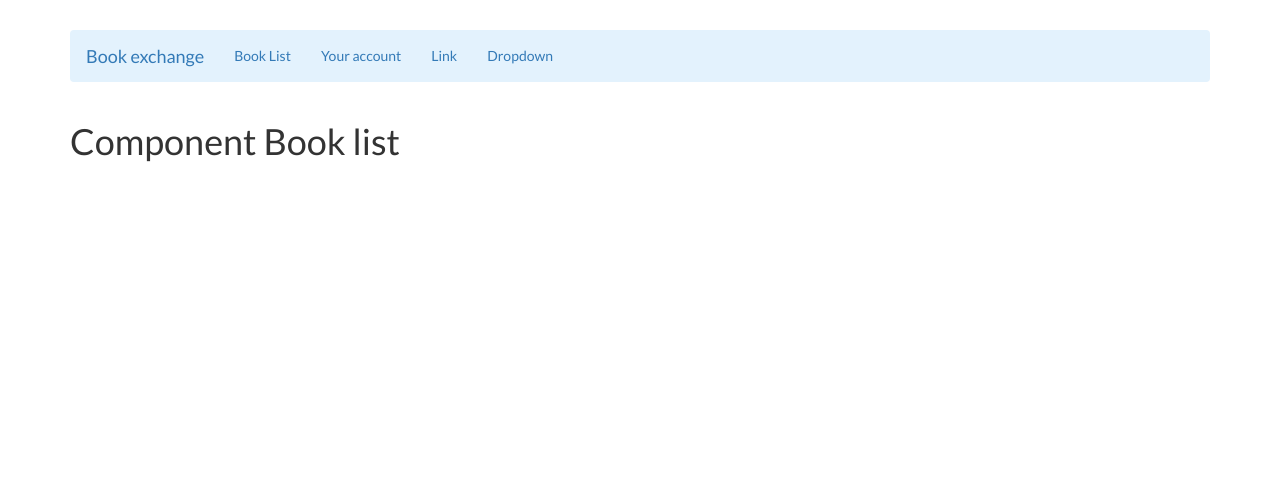
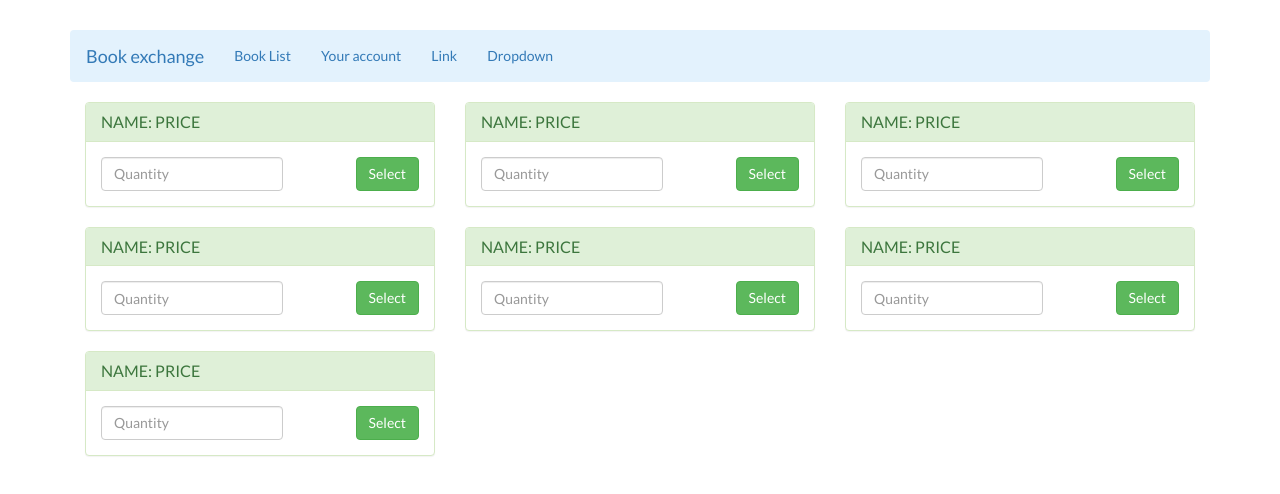
Before and after one commit to dung-phan/exchange-books-vuejs, a Vue app: page /list in a window 1280 px wide. Shown: the top 494 px of the page. Built offline with nearby package versions, Linux system fonts and the light colour scheme.

Commit message:
render layout in booklist component with bootstrap

```diff
--- a/src/components/BookList.vue
+++ b/src/components/BookList.vue
@@ -1,3 +1,69 @@
 <template>
-  <h1>Component Book list</h1>
+  <div>
+    <app-book v-for="book in books" :key="book.id"> </app-book>
+  </div>
 </template>
+<script>
+import Books from "./YourAccount";
+export default {
+  data() {
+    return {
+      books: [
+        {
+          id: 1,
+          name: "Flow: The Psychology of Optimal Experience",
+          image:
+            "https://i.gr-assets.com/images/S/compressed.photo.goodreads.com/books/1432253110l/66354._SY475_.jpg",
+          author: "Viktor Frankl"
+        },
+        {
+          id: 2,
+          name: "Man's Search for Meaning",
+          image:
+            "https://i.gr-assets.com/images/S/compressed.photo.goodreads.com/books/1535419394l/4069._SY475_.jpg",
+          author: "Mihaly Csikszentmihalyi"
+        },
+        {
+          id: 3,
+          name:
+            "David and Goliath: Underdogs, Misfits, and the Art of Battling Giants",
+          image:
+            "https://i.gr-assets.com/images/S/compressed.photo.goodreads.com/books/1391813567l/15751404.jpg",
+          author: "Malcolm Gladwell"
+        },
+        {
+          id: 4,
+          name: "Down and Out in Paris and London",
+          image:
+            "https://i.gr-assets.com/images/S/compressed.photo.goodreads.com/books/1347697665l/393199.jpg",
+          author: " George Orwell"
+        },
+        {
+          id: 5,
+          name: "Antifragile: Things That Gain from Disorder",
+          image:
+            "https://i.gr-assets.com/images/S/compressed.photo.goodreads.com/books/1352422827l/13530973.jpg",
+          author: "Nassim Nicholas Taleb"
+        },
+        {
+          id: 6,
+          name: "Essays and Aphorisms",
+          image:
+            "https://i.gr-assets.com/images/S/compressed.photo.goodreads.com/books/1525006676l/19510._SY475_.jpg",
+          author: "Arthur Schopenhauer"
+        },
+        {
+          id: 7,
+          name: "Letters from a Stoic",
+          image:
+            "https://i.gr-assets.com/images/S/compressed.photo.goodreads.com/books/1421619214l/97411.jpg",
+          author: "Seneca"
+        }
+      ]
+    };
+  },
+  components: {
+    appBook: Books
+  }
+};
+</script>
--- a/src/components/YourAccount.vue
+++ b/src/components/YourAccount.vue
@@ -1,3 +1,21 @@
 <template>
-  <h1>Hello from my account</h1>
+  <div class="col-sm-6 col-md-4">
+    <div class="panel panel-success">
+      <div class="panel-heading">
+        <h3 class="panel-title">
+          NAME: PRICE
+        </h3>
+      </div>
+      <div class="panel-body">
+        <div class="pull-left">
+          <input type="number" class="form-control" placeholder="Quantity" />
+        </div>
+        <div class="pull-right">
+          <button class="btn btn-success">
+            Select
+          </button>
+        </div>
+      </div>
+    </div>
+  </div>
 </template>
```
